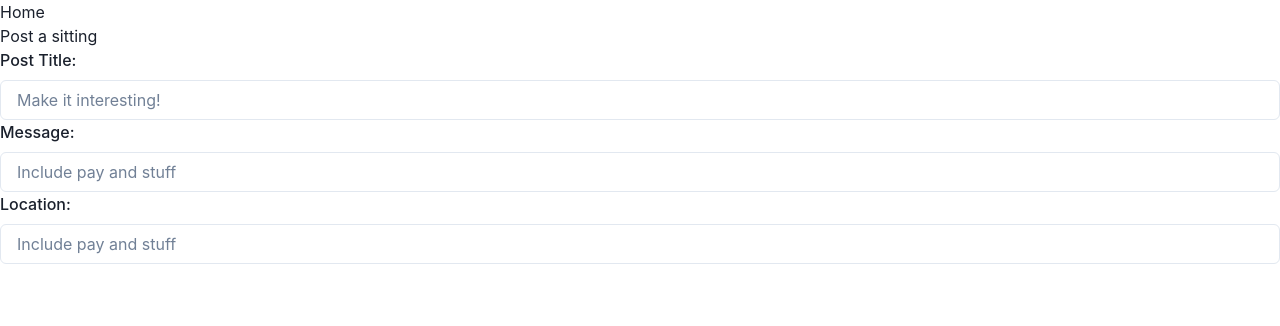
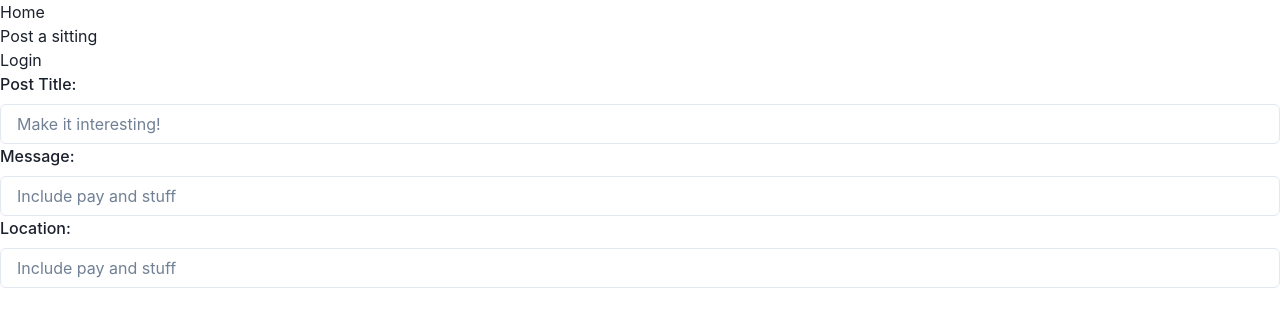
Before and after one commit to monkeypunkey21/due-diligence, a React (Create React App) app in the folder frontend/: page /form in a window 1280 px wide. Shown: the top 326 px of the page. Built offline with nearby package versions, Linux system fonts and the light colour scheme.

Commit message:
Integrated login into router

```diff
--- a/frontend/src/App.js
+++ b/frontend/src/App.js
@@ -2,6 +2,7 @@ import {BrowserRouter, Routes, Route} from 'react-router-dom'
 import Home from './Pages/Home'
 import NavBar from './Components/NavBar'
 import PostForm from './Pages/PostForm';
+import Login from './Pages/Login'
 
 function App() {
   return (
@@ -16,6 +17,9 @@ function App() {
           <Route
           path="/form"
           element={<PostForm/>}/>
+          <Route
+          path="/login"
+          element={<Login/>}/>
         </Routes>
       </BrowserRouter>
     </div>
--- a/frontend/src/Components/NavBar.js
+++ b/frontend/src/Components/NavBar.js
@@ -17,6 +17,11 @@ const NavBar = () =>
                         Post a sitting
                     </Text>
                 </Link>
+                <Link to="/login">
+                    <Text>
+                        Login
+                    </Text>
+                </Link>
             </div>
         </header>
      )
--- a/frontend/src/Pages/Login.js
+++ b/frontend/src/Pages/Login.js
@@ -1,5 +1,7 @@
 import { Button } from '@chakra-ui/button'
 import { FormControl, FormLabel } from '@chakra-ui/form-control'
+import { Input } from '@chakra-ui/input'
+import { Text } from '@chakra-ui/layout'
 import {useState, useEffect} from 'react'
 
 const Login = () =>
```
